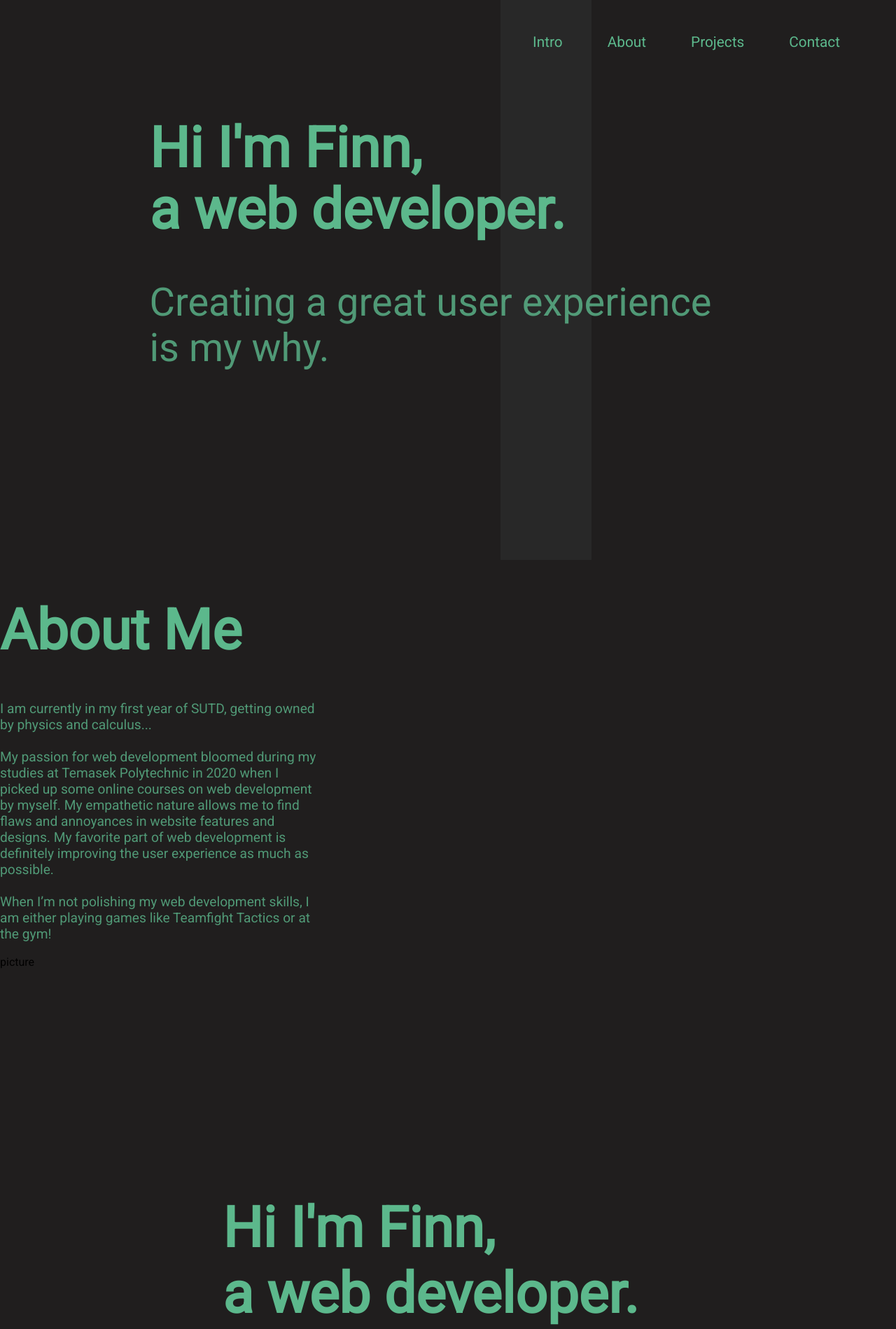
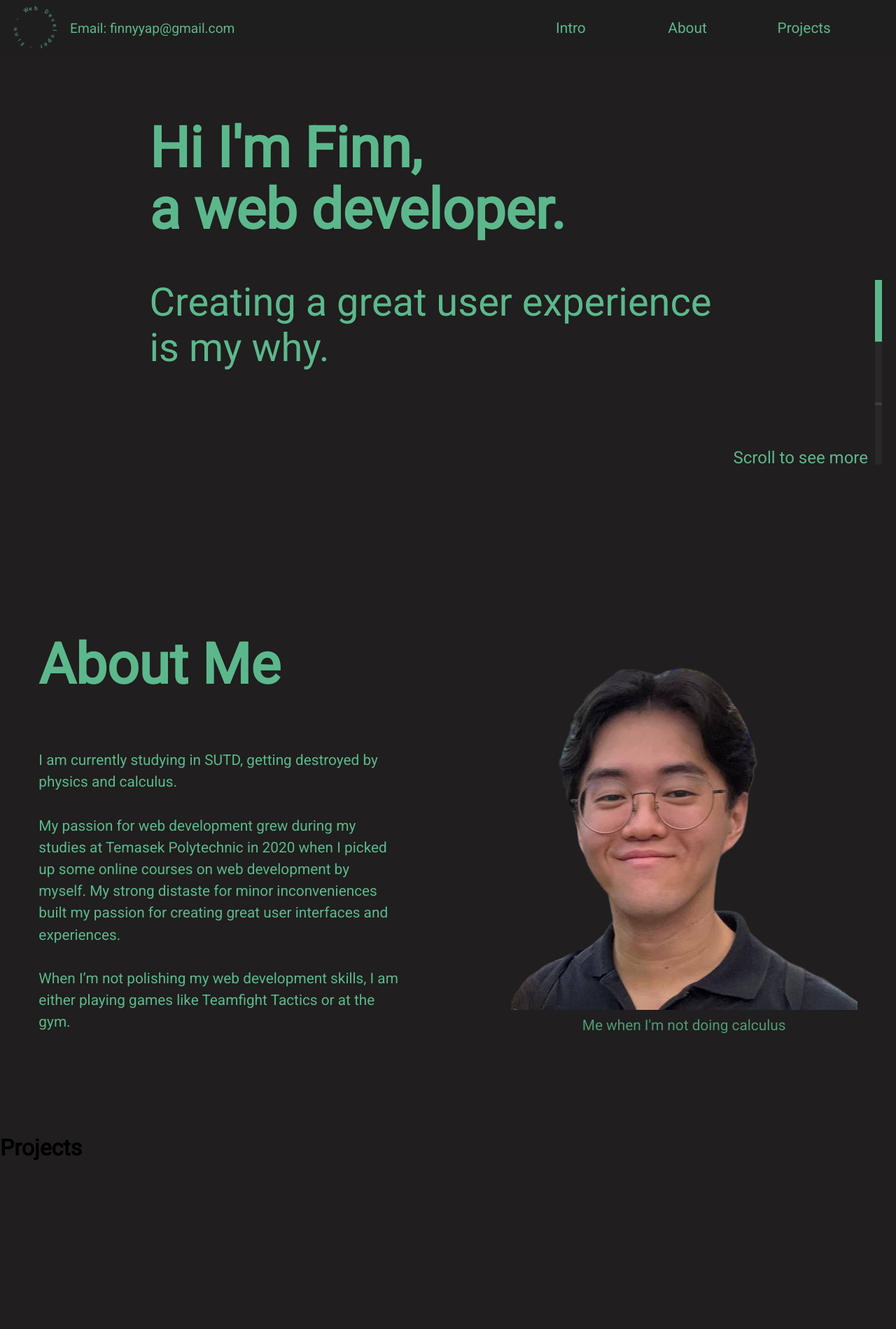
Before and after one commit to how2fps/how2fps.github.io, a plain HTML site: page index.html in a window 1280 px wide. Shown: the top 1899 px of the page at 70% size. Drawn offline with Linux system fonts and the light colour scheme.

Commit message:
further updated portfolio, left with projects page

```diff
--- a/index.html
+++ b/index.html
@@ -15,19 +15,41 @@
 
 <body class="main">
 
+
+       <div class="scrollbar"></div>
+       <div class="scrollbar-container">
+              <span class="scroll-text">Scroll to see more
+                     <i class="fa fa-long-arrow-right arrow1"></i>
+              </span>
+              <a class="scrollbar-section" href="#intro-section"></a>
+              <a class="scrollbar-section" href="#about-me-section"></a>
+              <a class="scrollbar-section borderless" href="#projects-section"></a>
+       </div>
+
        <nav class="nav">
-              <a class="nav-item" href="#intro-section">Intro</a>
-              <a class="nav-item" href="#about-me-section">About</a>
-              <a class="nav-item" href="#projects-section">Projects</a>
-              <a class="nav-item">Contact</a>
+              <div class="logo">
+                     <p class="logo-text">Finn - Web Developer - </p>
+              </div>
+              <span class="email">Email: finnyyap@gmail.com</span>
+              <div class="nav-right">
+                     <div class="nav-item-container">
+                            <a class="nav-item" href="#intro-section" id="nav-item">Intro</a>
+                     </div>
+                     <div class="nav-item-container">
+                            <a class="nav-item" href="#about-me-section">About</a>
+                     </div>
+                     <div class="nav-item-container">
+                            <a class="nav-item" href="#projects-section">Projects</a>
+                     </div>
+              </div>
        </nav>
 
-       <div class="moving-rectangle"></div>
+       <!-- <div class="moving-rectangle"></div> -->
 
        <div class="intro-section" id="intro-section">
               <div class="intro-container">
                      <div>
-                            <h1 class="intro-header">Hi I'm Finn, <br>a web developer.</h1>
+                            <h1 class="intro-header dynamic-text">Hi I'm Finn, <br>a web developer.</h1>
                             <p class="intro-message">Creating a great user experience <br> is my why.</p>
                      </div>
               </div>
@@ -35,55 +57,39 @@
 
        <div class="about-me-section" id="about-me-section">
               <div class="about-me-container">
-                     <div>
-                            <h1 class="about-me-header">About Me</h1>
-                            <p class="about-me-message">I am currently in my first year of SUTD, getting owned by
-                                   physics and calculus...
+                     <div class="about-me-description-container">
+                            <h1 class="about-me-description-header">About Me</h1>
+                            <p class="about-me-description-message">I am currently studying in SUTD, getting destroyed
+                                   by
+                                   physics and calculus.
                                    <br><br>
-                                   My passion for web development bloomed during my studies at Temasek Polytechnic in
-                                   2020 when I picked up some online courses on web development by myself. My empathetic
-                                   nature allows me to find flaws and annoyances in website features and designs. My
-                                   favorite part of web development is definitely improving the user experience as much
-                                   as possible.
+                                   My passion for web development grew during my studies at Temasek Polytechnic in
+                                   2020 when I picked up some online courses on web development by myself. My strong
+                                   distaste for minor inconveniences built my passion for creating great user interfaces
+                                   and experiences.
                                    <br><br>
                                    When I’m not polishing my web development skills, I am either playing games like
-                                   Teamfight Tactics or at the gym!
+                                   Teamfight Tactics or at the gym.
                             </p>
                      </div>
-                     <div>
-                            picture
+                     <div class="about-me-image-container">
+                            <img src="pictures/face.png" />
+                            <span class="about-me-image-caption">Me when I'm not doing calculus</span>
                      </div>
               </div>
        </div>
 
-       <div class="intro-section" id="projects-section">
-              <div class="intro-container">
-                     <div>
-                            <h1 class="about-me-header">Hi I'm Finn, <br>a web developer.</h1>
-                            <p class="about-me-message">
-                                   I am currently in my first year of SUTD, getting owned by physics
-                                   and calculus...
-                                   My passion for web development bloomed during my studies at Temasek Polytechnic in
-                                   2020 when I picked up some online courses on web development by myself. My empathetic
-                                   nature allows me to find flaws and annoyances in website features and designs. My
-                                   favorite part of web development is definitely improving the user experience as much
-                                   as possible.
-                                   When I’m not polishing my web development skills, I am either playing games like
-                                   Teamfight Tactics or at the gym!</p>
+       <div class="projects-section" id="projects-section">
+              <div class="projects-container">
+                     <h1 class="projects-header">Projects</h1>
+                     <div class="projects-showcase">
+                            <div class="projects-card"></div>
+                            <div class="projects-card"></div>
+                            <div class="projects-card"></div>
+                            <div class="projects-card"></div>
                      </div>
               </div>
        </div>
-       <div class="intro-section">
-
-              <div class="intro-container">
-                     <div>
-                            <h1 class="intro-header">Hi I'm Finn, <br>a web developer.</h1>
-                            <p class="intro-message">Creating a great user experience <br> is my why.</p>
-                     </div>
-              </div>
-       </div>
-
-
        <script src="index.js"></script>
 </body>
 
--- a/index.js
+++ b/index.js
@@ -1,13 +1,51 @@
 document.addEventListener("DOMContentLoaded", function () {
-       console.log("hi");
-       var fixedBox = document.querySelector(".moving-rectangle");
+       const logoText = document.querySelector(".logo-text");
+       logoText.innerHTML = logoText.innerText
+              .split("")
+              .map((char, i) => `<span style="transform:rotate(${i * 16}deg)">${char}</span>`)
+              .join("");
+
+       const scrollbar = document.querySelector(".scrollbar");
 
        window.addEventListener("scroll", function () {
-              // Get the scroll position
-              var scrollPosition = window.scrollY || document.documentElement.scrollTop;
+              // Calculate the percentage scrolled
+              const scrollPercentage = (window.scrollY / window.innerHeight) * 100;
+              // Update the scroll-section's position
+              scrollbar.style.transform = "translateY(" + scrollPercentage + "%)";
+       });
 
-              // Show/hide the fixed box based on the scroll position
-              // Move the fixed box horizontally based on the scroll position
-              fixedBox.style.right = 435 - scrollPosition / 8 + "px";
-       });
+       const mainContainer = document.querySelector(".main");
+       const scrollText = document.querySelector(".scroll-text");
+       let isScrolling = false;
+       // Listen for the mouse wheel event
+       mainContainer.addEventListener(
+              "wheel",
+              function (event) {
+                     event.preventDefault();
+                     // Check if scrolling is not already in progress
+                     if (!isScrolling) {
+                            isScrolling = true;
+
+                            // Calculate the distance to scroll instantly (set to 100vh)
+                            const scrollAmount = window.innerHeight;
+
+                            // Determine the direction of the scroll
+                            const delta = Math.sign(event.deltaY);
+
+                            if (delta === 1) {
+                                   scrollText.style.opacity = "0";
+                                   scrollText.style.animation = "slideToRight 0.8s";
+                            }
+
+                            // Scroll instantly
+                            window.scrollBy(0, delta * scrollAmount);
+
+                            // Set a timeout to reset the scrolling flag after a short delay
+                            setTimeout(function () {
+                                   isScrolling = false;
+                            }, 100);
+                     }
+              },
+              { passive: false }
+       );
 });
--- a/style.css
+++ b/style.css
@@ -1,15 +1,133 @@
+body {
+       overflow: hidden; /* Hide scrollbars */
+}
 html {
        scroll-behavior: smooth;
+}
+
+.scroll-text {
+       position: fixed;
+       color: rgba(92, 184, 140, 1);
+       right: 40px;
+       top: 80%;
+       cursor: default;
+       font-size: 1.5rem;
+       animation: slideToLeft 0.8s;
+}
+
+@keyframes slideToLeft {
+       0%,
+       50% {
+              transform: translateX(100%);
+              opacity: 0;
+       }
+
+       60%,
+       100% {
+              transform: translateY(0);
+              opacity: 1;
+       }
+}
+
+@keyframes slideToRight {
+       0%,
+       50% {
+              transform: translateX(0);
+              opacity: 1;
+       }
+
+       60%,
+       100% {
+              transform: translateX(100%);
+              opacity: 0;
+       }
+}
+
+.scrollbar {
+       top: 50%;
+       width: 10px;
+       position: fixed;
+       height: 11vh;
+       background: rgba(92, 184, 140, 1);
+       right: 20px;
+       z-index: 2;
+       display: flex;
+       flex-direction: column;
+       gap: 2px;
+       transition: transform 0.06s linear;
+       cursor: pointer; /* Set the cursor to indicate grabbing */
+}
+
+.scrollbar-container {
+       top: 50%;
+       width: 10px;
+       position: fixed;
+       height: 33vh;
+       background: #282828;
+       right: 20px;
+       z-index: 1;
+       display: flex;
+       flex-direction: column;
+       cursor: pointer;
+}
+
+.scrollbar-section {
+       box-sizing: border-box;
+       flex-grow: 1;
+       width: 100%;
+       border-bottom: rgb(55, 61, 58) 4px solid;
+}
+
+.borderless {
+       border: none;
+}
+
+.logo {
+       margin-top: -110px;
+       margin-left: -100px;
+       color: rgba(92, 184, 140, 1);
+       top: 0;
+       left: 0;
+       position: absolute;
+       width: 300px;
+       height: 300px;
+       border-radius: 50%;
+       display: flex;
+       justify-content: center;
+       align-items: center;
+       transform: scale(0.22);
+}
+.logo-text {
+       width: 100%;
+       height: 100%;
+       position: absolute;
+       animation: anim 10s linear infinite;
+}
+
+@keyframes anim {
+       0% {
+              transform: rotate(0deg);
+       }
+       100% {
+              transform: rotate(360deg);
+       }
+}
+
+.logo-text span {
+       position: absolute;
+       left: 50%;
+       font-size: 2.2rem;
+       transform-origin: 0 150px;
 }
 
 .moving-rectangle {
        position: fixed;
        height: 100px;
-       width: 130px;
        background: #282828;
        height: 100vh;
-       right: 435px;
+       right: 423px;
        z-index: -1;
+       width: 125px;
 }
 
 .main {
@@ -22,21 +140,41 @@ html {
 
 .nav {
        display: flex;
+       width: 100%;
+       position: fixed;
+       align-items: center;
+       justify-content: space-between;
+       padding-top: 28px;
+       padding-bottom: 28px;
+       background: rgba(32, 30, 30, 0.8);
+}
+
+.nav-right {
+       display: flex;
        justify-content: space-around;
-       position: fixed;
+       align-items: center;
        right: 0;
        margin-right: 48px;
-       margin-top: 48px;
+       width: 500px;
 }
 
 .nav-item {
        text-decoration: none;
        cursor: pointer;
        color: rgba(92, 184, 140, 1);
-       margin-left: 32px;
-       margin-right: 32px;
        font-size: 1.3rem;
-       flex: 1;
+       text-align: center;
+}
+
+.nav-item-container {
+       width: 100%;
+       text-align: center;
+}
+
+.email {
+       color: rgba(92, 184, 140, 1);
+       margin-left: 100px;
+       font-size: 1.2rem;
 }
 
 .intro-section {
@@ -63,26 +201,61 @@ html {
 
 .intro-message {
        font-size: 3.5rem;
-       color: rgba(92, 184, 140, 0.8);
+       color: rgba(92, 184, 140, 1);
        line-height: 1.15;
        font-weight: normal;
 }
 
 .about-me-section {
        display: flex;
+       justify-content: center;
+       align-items: center;
        min-height: 100vh;
 }
 
 .about-me-container {
+       display: flex;
+       align-items: center;
+       justify-content: space-between;
+       font-size: 1rem;
+       gap: 10rem;
 }
 
-.about-me-header {
+.about-me-description-container {
+       display: flex;
+       flex-direction: column;
+       justify-content: space-around;
+}
+
+.about-me-description-header {
        font-size: 5rem;
+       color: rgba(92, 184, 140, 1);
+       margin-top: 0;
+}
+
+.about-me-description-message {
+       max-width: 44ch;
+       font-size: 1.3rem;
+       line-height: 1.5;
        color: rgba(92, 184, 140, 1);
 }
 
-.about-me-message {
-       max-width: 42ch;
-       font-size: 1.2rem;
+.about-me-image-container {
+       display: flex;
+       flex-direction: column;
+       gap: 10px;
+       align-items: center;
+       justify-content: space-between;
+}
+
+.about-me-image-caption {
+       font-size: 1.3rem;
        color: rgba(92, 184, 140, 0.8);
 }
+
+.projects-section {
+       height: 100vh;
+}
+
+.projects-container {
+}
```
Also changed, not shown: pictures/face.png (added).
